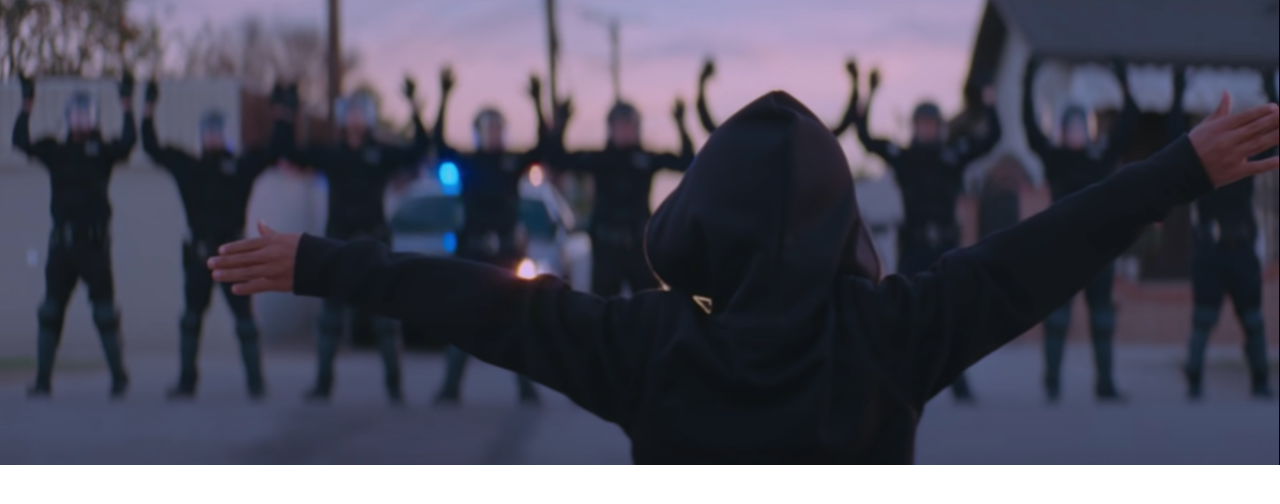
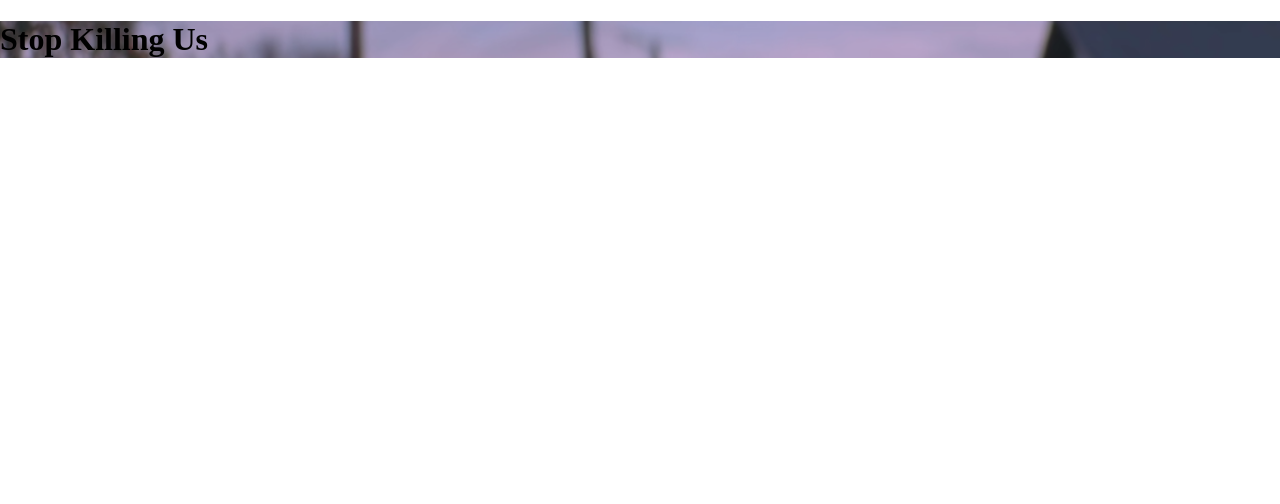
Before and after one commit to tiana-horn/StopKillingUs, a Django app: page / in a window 1280 px wide. Shown: the top 504 px of the page. Run offline with Django 3.2, Linux system fonts and the light colour scheme; some libraries are stand-ins or nearby versions.

Commit message:
Add background image

```diff
--- a/core/static/css/style.css
+++ b/core/static/css/style.css
@@ -0,0 +1,8 @@
+
+.coverIMG {
+    background-image: url('https://fierce-ridge-49747.herokuapp.com/static/img/DontShoot.png');
+}
+
+.body {
+    background-color: blue;
+}
--- a/core/templates/base.html
+++ b/core/templates/base.html
@@ -11,7 +11,7 @@
     </title>
 
     <link rel="stylesheet" href="https://unpkg.com/tachyons@4.10.0/css/tachyons.min.css"/>
-    <link rel="stylesheet" href="css/style.css?v=1.333"  />
+    <link rel="stylesheet" href="/static/css/style.css?v=1.777"  />
 
     {% block header %}
     {% endblock header %}
--- a/core/templates/index.html
+++ b/core/templates/index.html
@@ -3,6 +3,8 @@
 
 {% block content %}
 <body>
-    <img src='/static/img/DontShoot.png' alt="Hands Up Dont Shoot picture from Beyonce's Formation video">
+    <div class="coverIMG">
+        <h1> Stop Killing Us </h1>
+    </div>
 </body>
 {% endblock content %}
```
